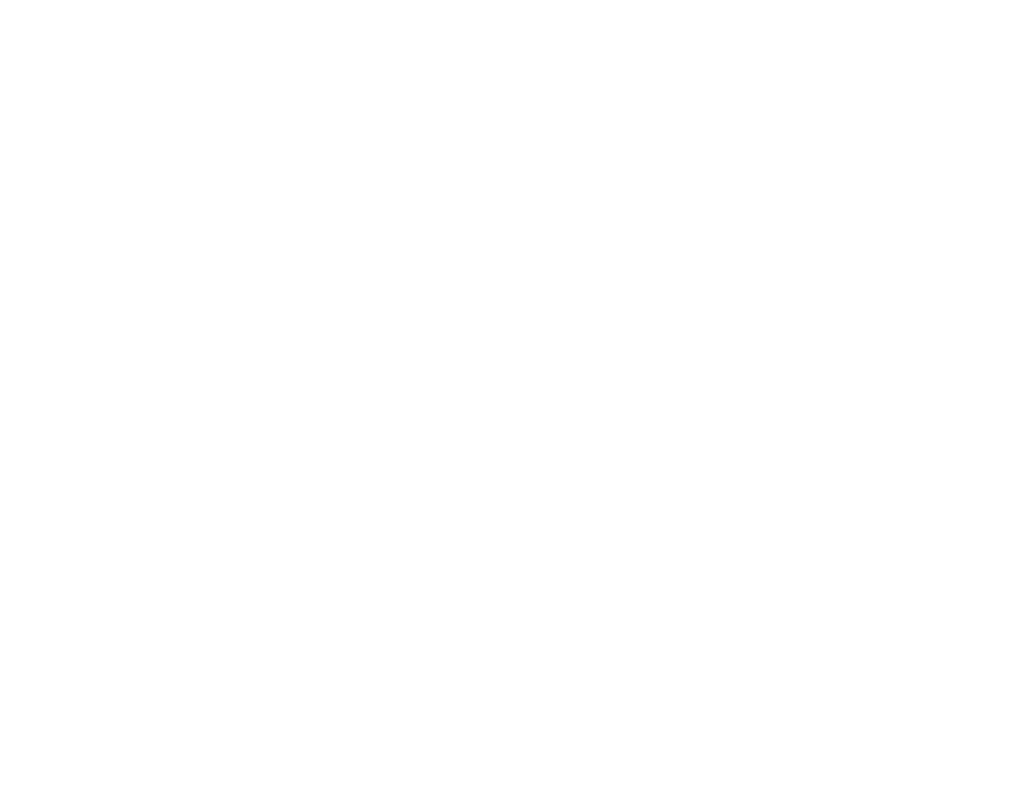
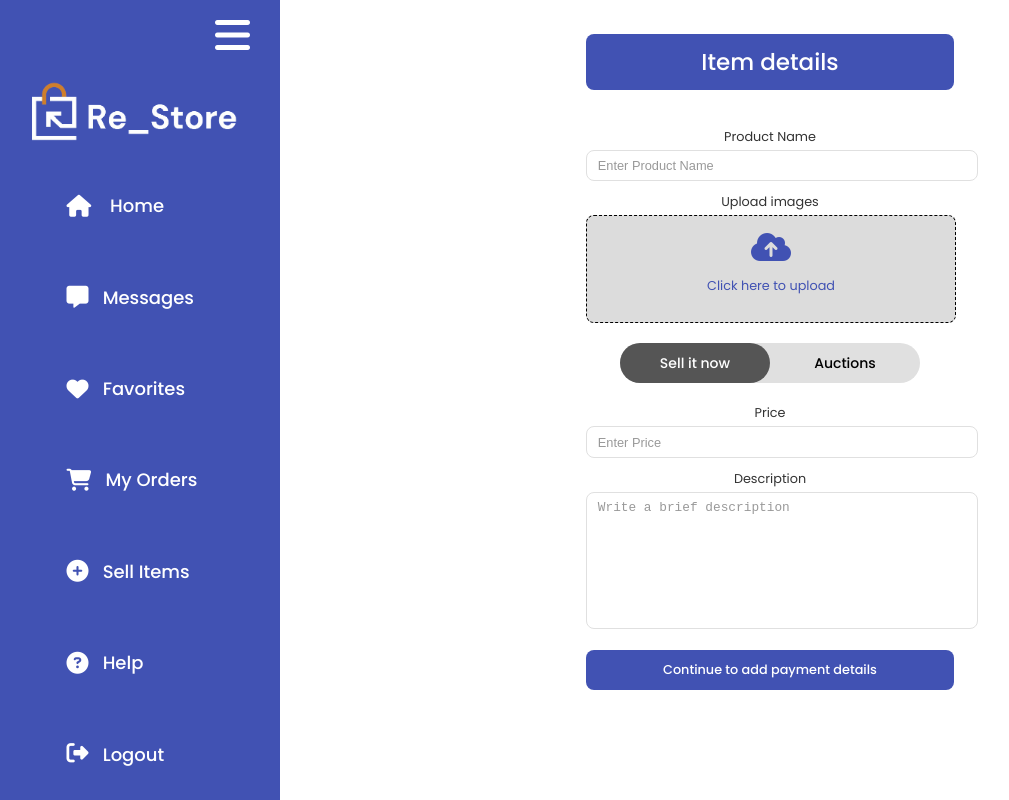
Before and after one commit to rocky75901/Re_Store, a React (Vite) app in the folder frontend/: page /sellpage in a window 1280 px wide. Before the commit this address had no page. Shown: the whole page, without its empty margins (20-1029 px from the left). Built offline with nearby package versions, Linux system fonts and the light colour scheme.

Commit message:
added sellpage

```diff
--- a/frontend/src/App.jsx
+++ b/frontend/src/App.jsx
@@ -8,6 +8,7 @@
 import Faq from "./pages/auth/faq";
 import Layout from "./pages/auth/layout";
 import Home from "./pages/auth/home";
+import SellPage from "./pages/auth/sellpage";
 
 const App = () => (
   <Router>
@@ -21,6 +22,7 @@
       <Route path="/layout" element={<Layout />} />
       <Route path="/faq" element={<Faq />} />
       <Route path="/home" element={<Home />} />
+      <Route path="/sellpage" element={<SellPage />} />
     </Routes>
   </Router>
 );
--- a/frontend/src/pages/auth/layout.css
+++ b/frontend/src/pages/auth/layout.css
@@ -142,7 +142,6 @@
   flex-direction: column;
   align-self: center;
   width: 80%;
-  margin-top: 20px;
 }
 
 .Layout-expanded-home-container .Layout-image{
--- /dev/null
+++ b/frontend/src/pages/auth/sellpage.css
@@ -0,0 +1,170 @@
+.sellpage-container {
+    display: flex;
+    width: calc(100vw - 300px);
+    height: calc(100vh - 60px);
+    background-color: white;
+  }
+
+  .sellpage-main {
+    width: 96%;
+    height: 100%;
+    padding: 2% 3%;
+  }
+
+  /* Form Styles */
+  .sellpage-form {
+    width: 40%;
+    margin: 0 auto;
+  }
+
+  .sellpage-form h1 {
+    color: #4152b3;
+    font-size: 1.8vw;
+    margin-bottom: 4%;
+    text-align: left;
+  }
+
+  .sellpage-form-group {
+    margin-bottom: 3%;
+  }
+
+  .sellpage-form-group label {
+    display: block;
+    color: #333;
+    font-size: 1vw;
+    margin-bottom: 1%;
+  }
+
+  .sellpage-form-group input {
+    width: 100%;
+    padding: 2% 3%;
+    border: 1px solid #E0E0E0;
+    border-radius: 8px;
+    font-size: 1vw;
+    color: #666;
+  }
+
+  .sellpage-upload-area {
+    width: 100%;
+    padding: 4% 0;
+    border: 1px dashed black;
+    border-radius: 8px;
+    text-align: center;
+    cursor: pointer;
+    background-color: #DCDCDC;
+    margin-bottom: 3%;
+  }
+
+  .sellpage-upload-area i {
+    color: #4152b3;
+    font-size: 2.5vw;
+    margin-bottom: 10px;
+    display: block;
+  }
+
+  .sellpage-upload-area p {
+    color: #4152b3;
+    font-size: 1vw;
+  }
+
+
+  .sellpage-form-group textarea {
+    width: 100%;
+    min-height: 120px;
+    padding: 2% 3%;
+    border: 1px solid #E0E0E0;
+    border-radius: 8px;
+    font-size: 1vw;
+    resize: none;
+    color: #666;
+  }
+
+  .sellpage-submit {
+    width: 100%;
+    padding: 3% 0;
+    background-color: #4152b3;
+    color: white;
+    border: none;
+    border-radius: 8px;
+    font-size: 1vw;
+    cursor: pointer;
+    display: flex;
+    align-items: center;
+    justify-content: center;
+    gap: 2%;
+    margin-top: 4%;
+  }
+
+  ::placeholder {
+    color: #999;
+  }
+
+  .filter-bar {
+    position: relative;
+    display: flex;
+    justify-content: space-between;
+    align-items: center;
+    background: #e0e0e0;
+    padding: 0px;
+    border-radius: 30px;
+    margin: 20px auto;
+    width: 300px;
+    height: 40px;
+    position: relative;
+  }
+
+  .option {
+    flex: 1;
+    text-align: center;
+    font-size: 14px;
+    font-weight: bold;
+    color: black;
+    cursor: pointer;
+    z-index: 1;
+    padding: 10px;
+    user-select: none;
+    transition: color 0.3s ease;
+  }
+
+  .option:hover {
+    color: black;
+  }
+
+
+  .slider-button {
+    position: absolute;
+    background: #555;
+    color: #555;
+    border-radius: 30px;
+    height: 100%;
+    display: flex;
+    align-items: center;
+    justify-content: center;
+    font-size: 14px;
+    font-weight: bold;
+    transition: left 0.3s ease, width 0.3s ease;
+    z-index: 0;
+  }
+
+.option.active {
+    color: white;
+  }
+
+
+  .sellpage-Item-details {
+    width: 100%;
+    background-color: #4152b3;
+    color: white;
+    border: none;
+    border-radius: 8px;
+    font-size: 1vw;
+    cursor: pointer;
+    display: flex;
+    align-items: center;
+    justify-content: center;
+    margin-bottom: 10%;
+    margin-top: 4%;
+  }
+  button:focus {
+    outline: none;
+  }
--- /dev/null
+++ b/frontend/src/pages/auth/sellpage.jsx
@@ -0,0 +1,81 @@
+import React, { useState, useRef, useEffect }  from 'react';
+import './sellpage.css';
+import Layout from './layout';
+const options = ["Sell it now ", "Auctions",];
+const SellPage = () => {
+  const [activeIndex, setActiveIndex] = useState(0);
+  const containerRef = useRef(null);
+  const [sliderStyle, setSliderStyle] = useState({ left: 0, width: 0 });
+
+  useEffect(() => {
+    if (containerRef.current) {
+      const optionElements = containerRef.current.querySelectorAll('.option');
+      const activeOption = optionElements[activeIndex];
+      if (activeOption) {
+        const { offsetLeft, clientWidth } = activeOption;
+        setSliderStyle({ left: offsetLeft, width: clientWidth });
+      }
+    }
+  }, [activeIndex]);
+  return (
+  <>
+  <Layout showHeader={false}>
+    <div className="sellpage-container">
+      <div className="sellpage-main">
+
+        <div className="sellpage-form">
+          <div className="sellpage-Item-details">
+          <h1 style={{color:'white'}}>Item details</h1>
+          </div>
+          <div className="sellpage-form-group">
+            <label>Product Name</label>
+            <input type="text" placeholder="Enter Product Name" />
+          </div>
+
+          <div className="sellpage-form-group">
+            <label>Upload images</label>
+            <div className="sellpage-upload-area">
+              <i className="fa-solid fa-cloud-arrow-up"></i>
+              <p>Click here to upload</p>
+            </div>
+          </div>
+          <div className="filter-bar" ref={containerRef}>
+          {/* This is the moving sliding button */}
+          <div className="slider-button" style={sliderStyle}>
+            {options[activeIndex]}
+          </div>
+
+          {/* Render the options that can be clicked */}
+          {options.map((option, index) => (
+            <div
+              key={index}
+              className={`option ${activeIndex === index ? "active" : ""}`}
+              onClick={() => setActiveIndex(index)}
+            >
+              {option}
+            </div>
+          ))}
+        </div>
+
+          <div className="sellpage-form-group">
+            <label>Price</label>
+            <input type="text" placeholder="Enter Price" />
+          </div>
+
+          <div className="sellpage-form-group">
+            <label>Description</label>
+            <textarea placeholder="Write a brief description"></textarea>
+          </div>
+
+          <button className="sellpage-submit">
+            Continue to add payment details
+          </button>
+        </div>
+      </div>
+    </div>
+  </Layout>
+    </>
+  );
+};
+
+export default SellPage;
```
